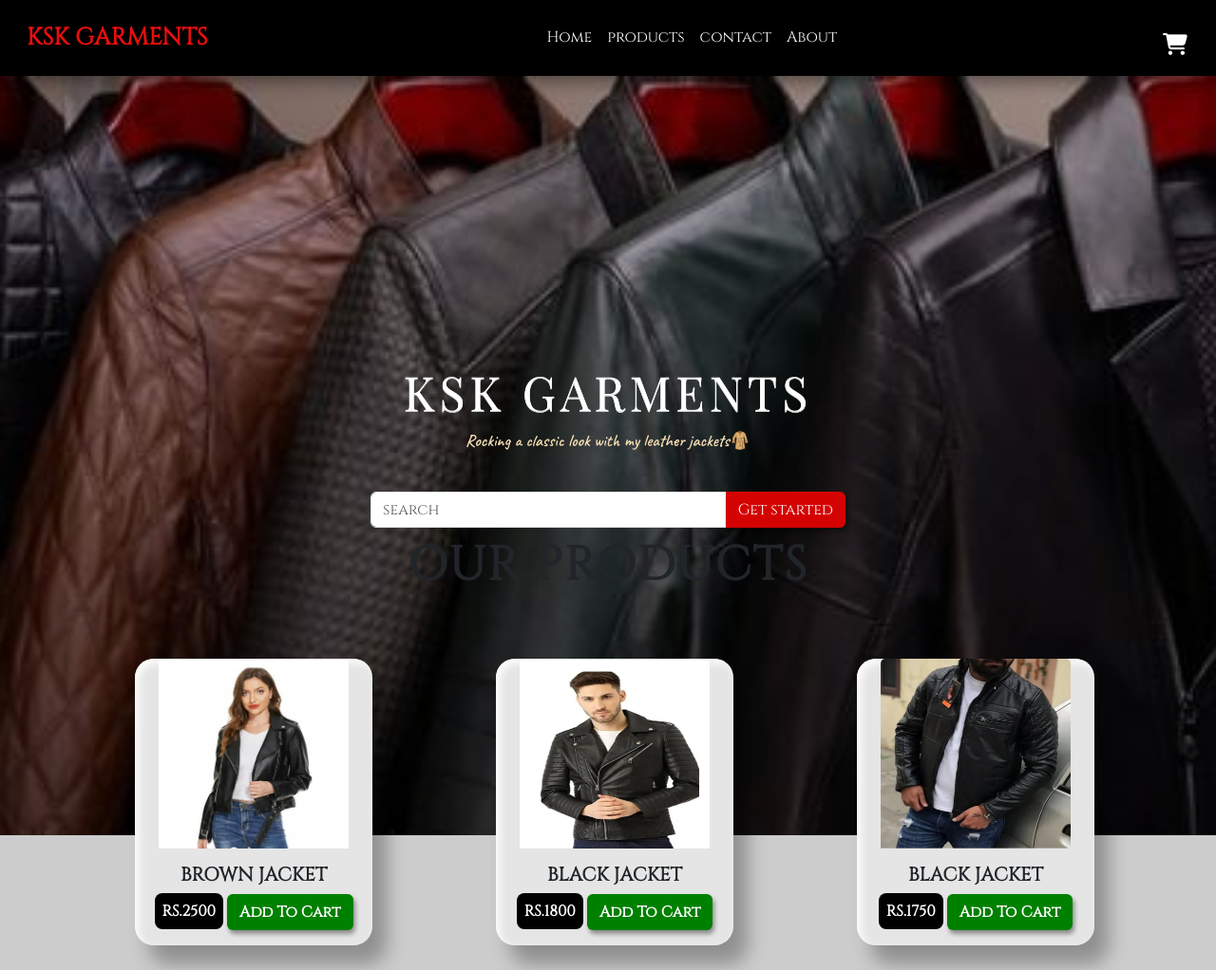
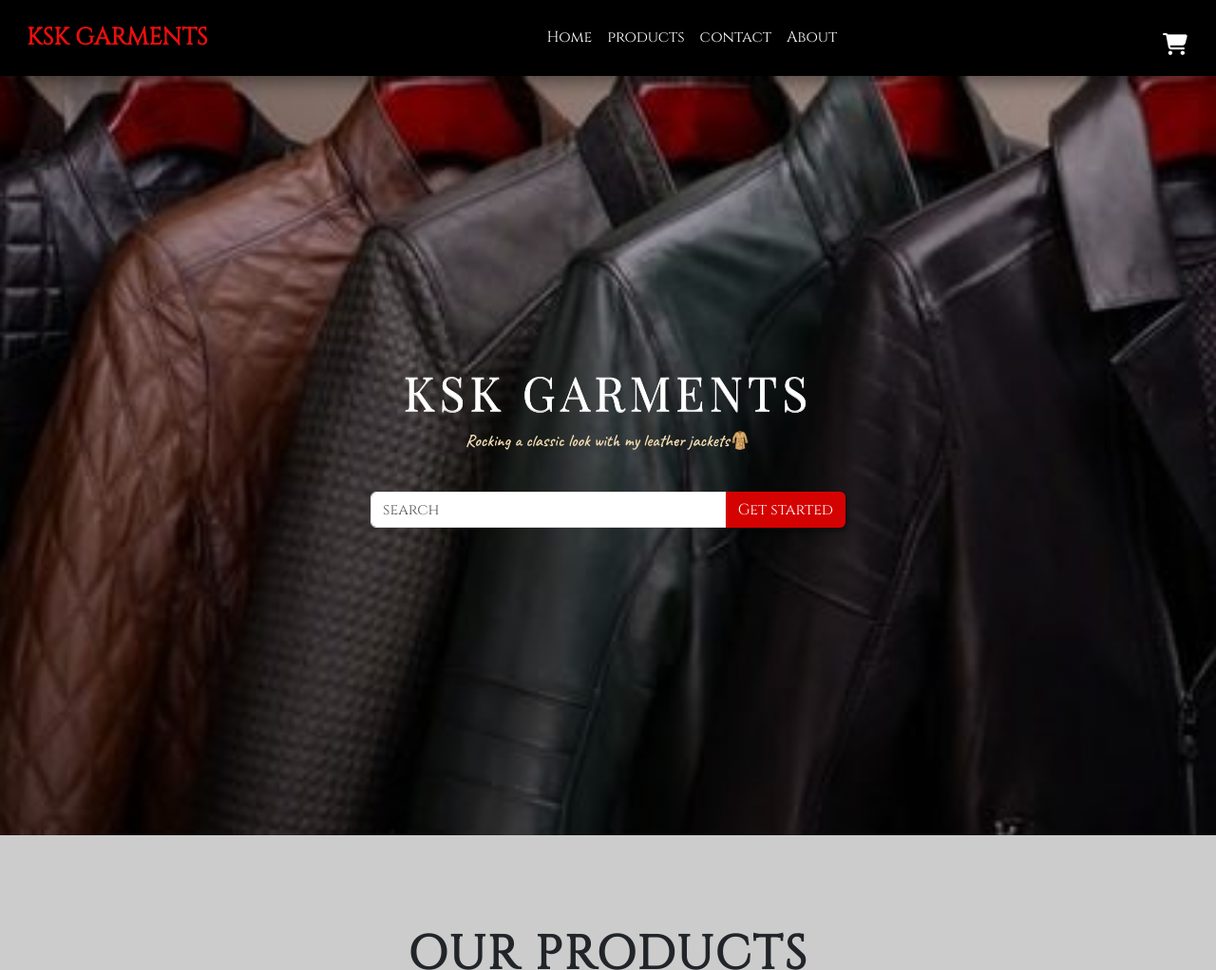
Before and after one commit to M-Sabari/E-commerce-website--leather-jacket-, a plain HTML site: page index.html in a window 1280 px wide. Shown: the top 1022 px of the page at 95% size. Drawn offline with nearby package versions, Linux system fonts and the light colour scheme.

Commit message:
Added image

```diff
--- a/index.css
+++ b/index.css
@@ -67,7 +67,7 @@
 }
 section{
     width: 100%;
-    height: 100vh;
+    min-height: 100vh;
     display: flex;
     justify-content: center;
     align-items: center;
@@ -175,7 +175,7 @@ section{
 
 /*home*/
 #home{
-   background:linear-gradient(rgba(0,0,0,.3),rgba(0,0,0,.4)),url("backgroundimg.jpg");
+   background-image:linear-gradient(rgba(0,0,0,.3),rgba(0,0,0,.4)),url("backgroundimg.jpg");
    background-size: cover;
    background-position: center;
    flex-direction:column;
--- a/index.html
+++ b/index.html
@@ -257,7 +257,7 @@
   <div class = "container-fluid">
     <div class="row">
       <div class="col-lg-6 col-md-6 col-12 my-5">
-        <img src="orignal100%.png" alt="bg image" class="img-fluid" height="300px" width="500px">
+        <img src="original.jpg" alt="bg image" class="img-fluid" height="300px" width="500px">
       </div>
       <div class="col-lg-6 col-md-6 col-12 p-lg-5 p-2 my-5">
         <h1>ABOUT US</h1>
```
Also changed, not shown: original.jpg (added), 1 other file.
